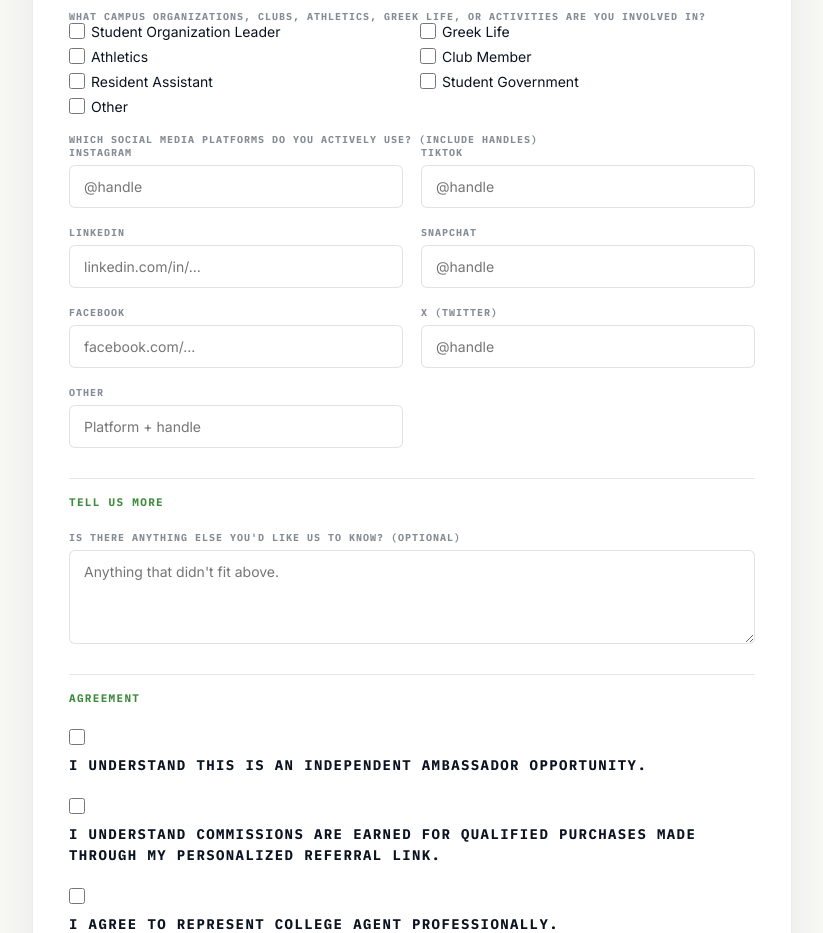
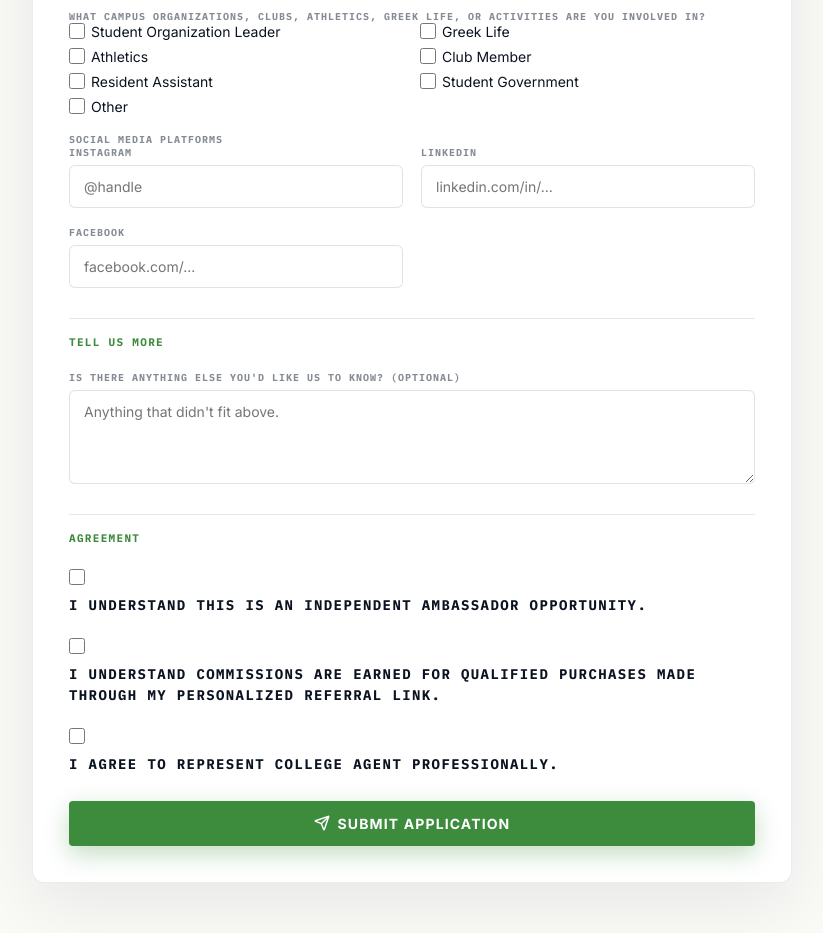
Before and after one commit to doralevich/the-college-agent, a Next.js app: page /ambassador/apply in a window 1280 px wide. Shown: the part 1400-2333 px from the top of the page, without its empty margins (228-1051 px from the left). Built offline with nearby package versions, Linux system fonts and the light colour scheme; no server answers.

Commit message:
Ambassador apply: trim socials to Instagram / LinkedIn / Facebook (#20)
Drops TikTok, Snapchat, X, and "Other" from the application. Field legend simplifies to "Social Media Platforms". API mirrors the trimmed shape.

```diff
--- a/app/ambassador/AmbassadorForm.tsx
+++ b/app/ambassador/AmbassadorForm.tsx
@@ -15,17 +15,12 @@ const INVOLVEMENTS = [
   "Other",
 ];
 
-const SOCIALS: { key: keyof Pick<AmbassadorFormState,
-  "instagram" | "tiktok" | "linkedin" | "snapchat" | "facebook" | "x" | "socialOther">;
+const SOCIALS: { key: keyof Pick<AmbassadorFormState, "instagram" | "linkedin" | "facebook">;
   label: string; placeholder: string;
 }[] = [
-  { key: "instagram",   label: "Instagram",  placeholder: "@handle" },
-  { key: "tiktok",      label: "TikTok",     placeholder: "@handle" },
-  { key: "linkedin",    label: "LinkedIn",   placeholder: "linkedin.com/in/..." },
-  { key: "snapchat",    label: "Snapchat",   placeholder: "@handle" },
-  { key: "facebook",    label: "Facebook",   placeholder: "facebook.com/..." },
-  { key: "x",           label: "X (Twitter)",placeholder: "@handle" },
-  { key: "socialOther", label: "Other",      placeholder: "Platform + handle" },
+  { key: "instagram", label: "Instagram", placeholder: "@handle" },
+  { key: "linkedin",  label: "LinkedIn",  placeholder: "linkedin.com/in/..." },
+  { key: "facebook",  label: "Facebook",  placeholder: "facebook.com/..." },
 ];
 
 type AmbassadorFormState = {
@@ -47,12 +42,8 @@ type AmbassadorFormState = {
 
   // Social handles
   instagram: string;
-  tiktok: string;
   linkedin: string;
-  snapchat: string;
   facebook: string;
-  x: string;
-  socialOther: string;
 
   // Tell us more
   anythingElse: string;
@@ -67,7 +58,7 @@ const EMPTY_FORM: AmbassadorFormState = {
   fullName: "", university: "", graduationYear: "", major: "", email: "", mobile: "",
   whyInterested: "", whyAI: "", whyGreat: "",
   involvements: [],
-  instagram: "", tiktok: "", linkedin: "", snapchat: "", facebook: "", x: "", socialOther: "",
+  instagram: "", linkedin: "", facebook: "",
   anythingElse: "",
   agreeIndependent: false, agreeCommissions: false, agreeProfessional: false,
 };
@@ -244,7 +235,7 @@ export default function AmbassadorForm() {
       </fieldset>
 
       <fieldset>
-        <legend>Which social media platforms do you actively use? (include handles)</legend>
+        <legend>Social Media Platforms</legend>
         <div className="form-grid two">
           {SOCIALS.map(({ key, label, placeholder }) => (
             <label key={key}>
--- a/app/api/ambassador-request/route.ts
+++ b/app/api/ambassador-request/route.ts
@@ -19,12 +19,8 @@ type AmbassadorRequest = {
 
   // Social handles
   instagram?: string;
-  tiktok?: string;
   linkedin?: string;
-  snapchat?: string;
   facebook?: string;
-  x?: string;
-  socialOther?: string;
 
   // Tell us more
   anythingElse?: string;
@@ -107,12 +103,8 @@ export async function POST(req: NextRequest) {
 
     const socials: [string, string][] = [
       ["Instagram", clean(data.instagram)],
-      ["TikTok", clean(data.tiktok)],
       ["LinkedIn", clean(data.linkedin)],
-      ["Snapchat", clean(data.snapchat)],
       ["Facebook", clean(data.facebook)],
-      ["X (Twitter)", clean(data.x)],
-      ["Other", clean(data.socialOther)],
     ];
     const socialRows = socials.filter(([, v]) => v).map(([label, v]) => row(label, v)).join("");
 
```
